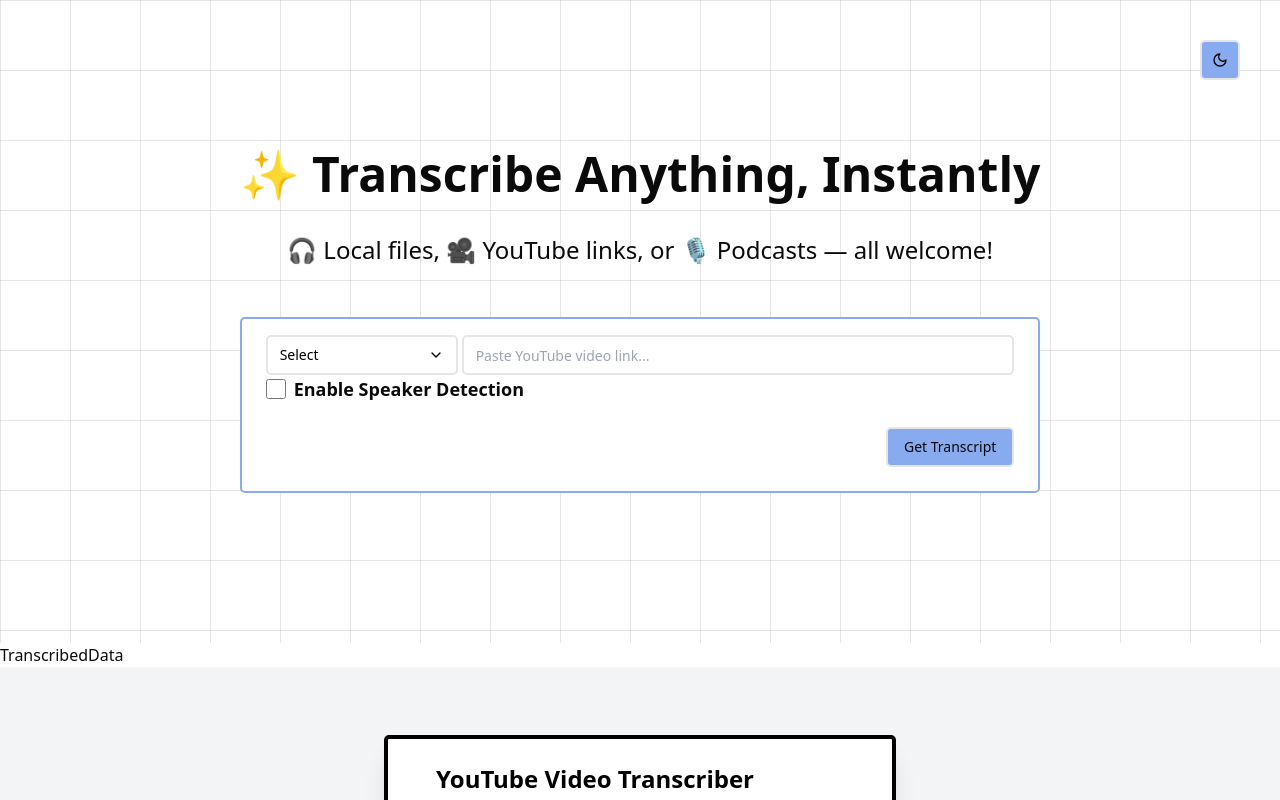
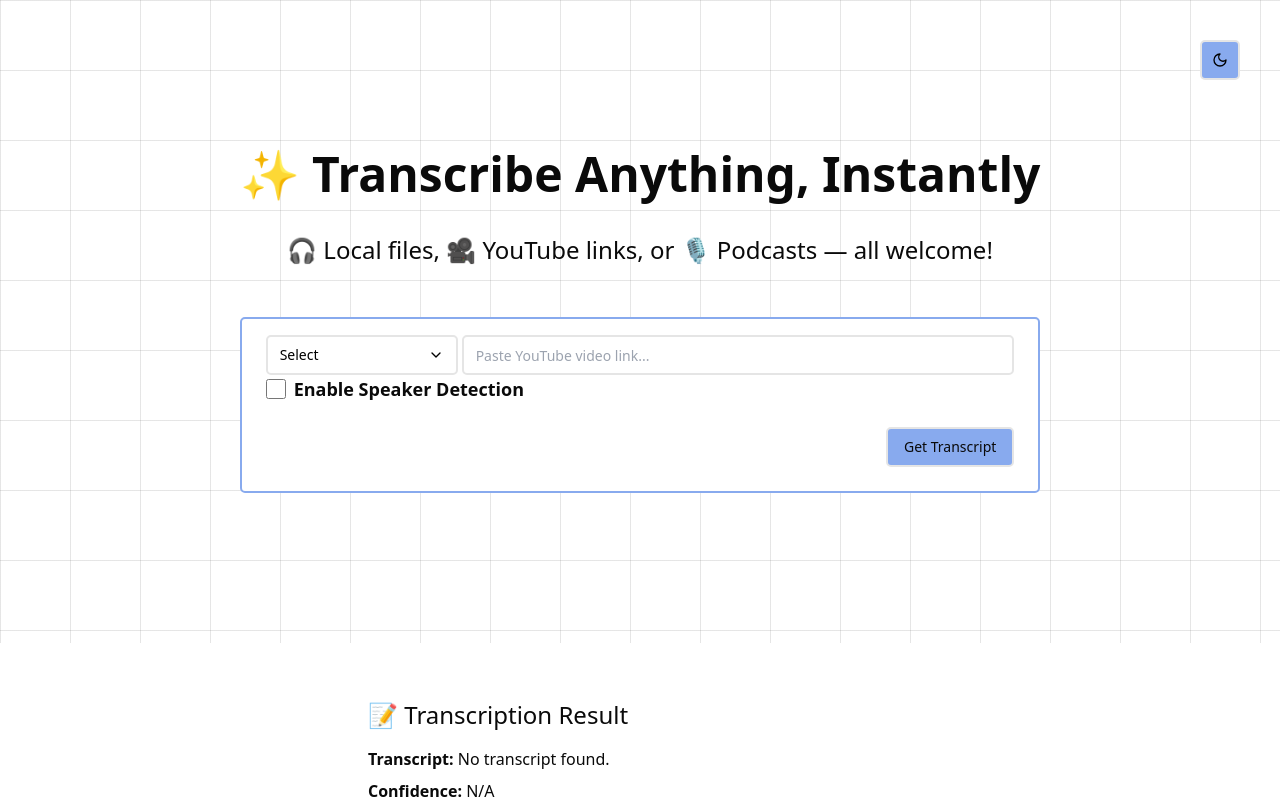
Before and after one commit to afnanhussain2002/read-podcast, a Next.js app: page /transcriber in a window 1280 px wide. Shown: the top 800 px of the page. Built offline with nearby package versions, Linux system fonts and the light colour scheme.

Commit message:
successfully show the transcript data

```diff
--- a/components/TranscribedData.tsx
+++ b/components/TranscribedData.tsx
@@ -1,15 +1,16 @@
+import { ITranscript } from '@/dataTypes/transcribeDataTypes';
 import React, { useEffect, useState } from 'react'
 
 const TranscribedData = () => {
 
-   const [transcript, setTranscript] = useState(null)
+   const [transcript, setTranscript] = useState<ITranscript>()
 
    useEffect(() => {
     const storedTranscript = localStorage.getItem('transcript');
     if (storedTranscript) {
       try {
-        const parsedTranscript = JSON.parse(storedTranscript);
-        setTranscript(parsedTranscript);
+        const parsedTranscript = JSON.parse(storedTranscript)
+        setTranscript(parsedTranscript.createdTranscript);
       } catch (error) {
         console.error('Failed to parse transcript from localStorage:', error);
       }
@@ -19,7 +20,15 @@ const TranscribedData = () => {
 
 
   return (
-    <div>TranscribedData</div>
+    <div className="nb-card nb-shadow p-4 max-w-xl mx-auto mt-10">
+      <h1 className="nb-text text-2xl mb-4">📝 Transcription Result</h1>
+      <p className="nb-text mb-2">
+        <strong>Transcript:</strong> {transcript?.transcript || 'No transcript found.'}
+      </p>
+      <p className="nb-text">
+        <strong>Confidence:</strong> {transcript?.confidence ? `${transcript.confidence * 100}%` : 'N/A'}
+      </p>
+    </div>
   )
 }
 
```
